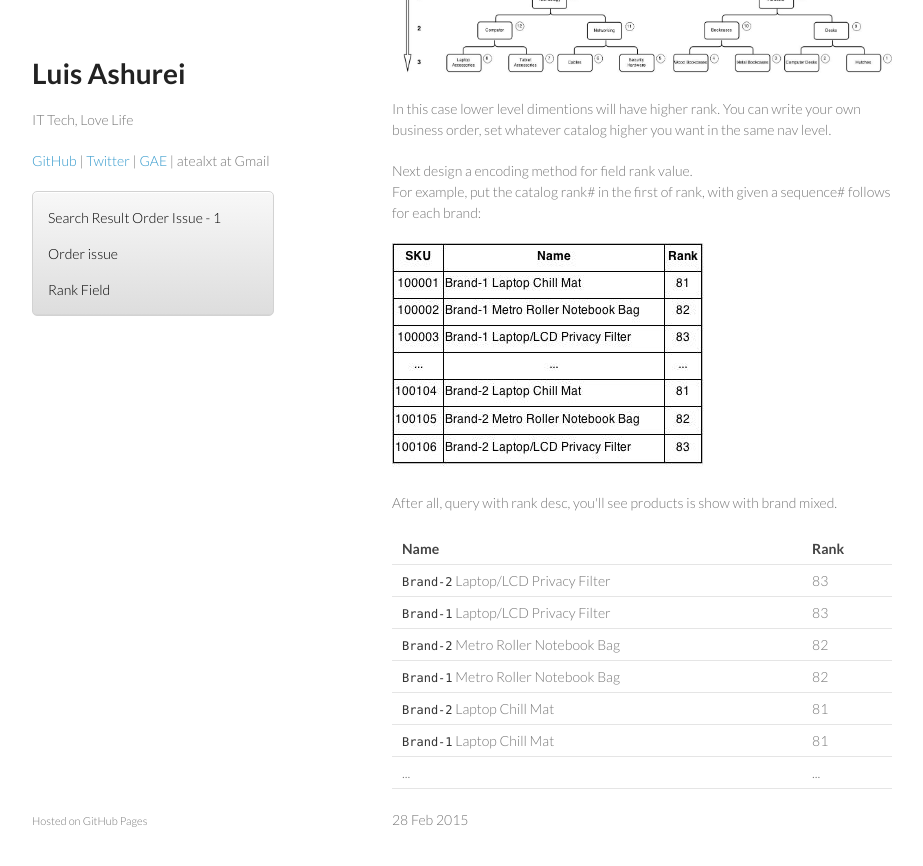
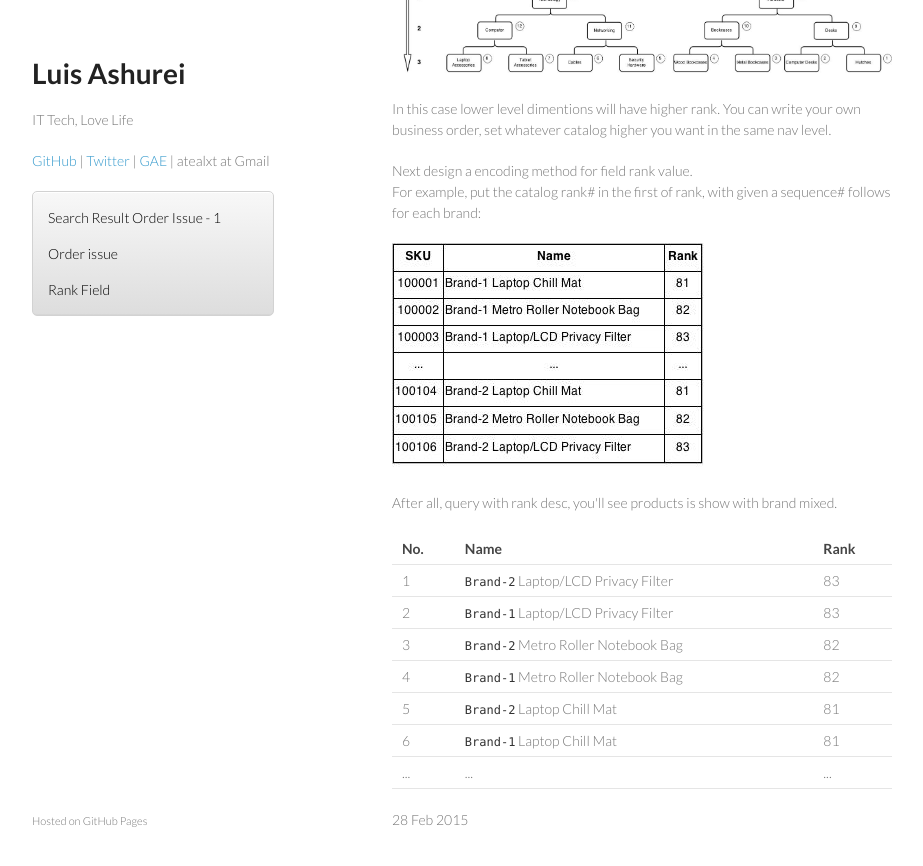
Before and after one commit to atealxt/atealxt.github.io, a Jekyll site: the page built from _posts/2015-02-28-search-result-order-issue-1.html, in a window 1280 px wide and 900 px high, scrolled down 1042 px. Shown: the top 866 px of the window, without its empty margins (178-1101 px from the left). Built offline with Jekyll 4.4.1, drawn with Linux system fonts in a browser that asks for light colours; comment, search, counter and statistics services are not loaded.

Commit message:
Update 2015-02-28-search-result-order-issue-1.html

```diff
--- a/_posts/2015-02-28-search-result-order-issue-1.html
+++ b/_posts/2015-02-28-search-result-order-issue-1.html
@@ -83,9 +83,7 @@ For example, put the catalog rank# in the first of rank, with given a sequence#
 </p>
 
 <p>
-<a href="/images/20150228/default_order_issue3.jpg" target="_blank">
-  <img src="/images/20150228/default_order_issue3.jpg" alt="default_order_issue3 image" title="Click to View Full Size"/>
-</a>
+  <img src="/images/20150228/default_order_issue3.jpg" alt="default_order_issue3 image"/>
 </p>
 
 <p>
@@ -95,17 +93,18 @@ After all, query with rank desc, you'll see products is show with brand mixed.
 <table>
   <thead>
     <tr>
+    <th>No.</th>
     <th>Name</th>
     <th>Rank</th>
     </tr>
   </thead>
   <tbody>
-    <tr><td><code>Brand-2</code> Laptop/LCD Privacy Filter</td><td>83</td></tr>
-    <tr><td><code>Brand-1</code> Laptop/LCD Privacy Filter</td><td>83</td></tr>
-    <tr><td><code>Brand-2</code> Metro Roller Notebook Bag</td><td>82</td></tr>
-    <tr><td><code>Brand-1</code> Metro Roller Notebook Bag</td><td>82</td></tr>
-    <tr><td><code>Brand-2</code> Laptop Chill Mat</td><td>81</td></tr>
-    <tr><td><code>Brand-1</code> Laptop Chill Mat</td><td>81</td></tr>
-    <tr><td>...</td><td>...</td></tr>
+    <tr><td>1</td><td><code>Brand-2</code> Laptop/LCD Privacy Filter</td><td>83</td></tr>
+    <tr><td>2</td><td><code>Brand-1</code> Laptop/LCD Privacy Filter</td><td>83</td></tr>
+    <tr><td>3</td><td><code>Brand-2</code> Metro Roller Notebook Bag</td><td>82</td></tr>
+    <tr><td>4</td><td><code>Brand-1</code> Metro Roller Notebook Bag</td><td>82</td></tr>
+    <tr><td>5</td><td><code>Brand-2</code> Laptop Chill Mat</td><td>81</td></tr>
+    <tr><td>6</td><td><code>Brand-1</code> Laptop Chill Mat</td><td>81</td></tr>
+    <tr><td>...</td><td>...</td><td>...</td></tr>
   </tbody>
 </table>
```
